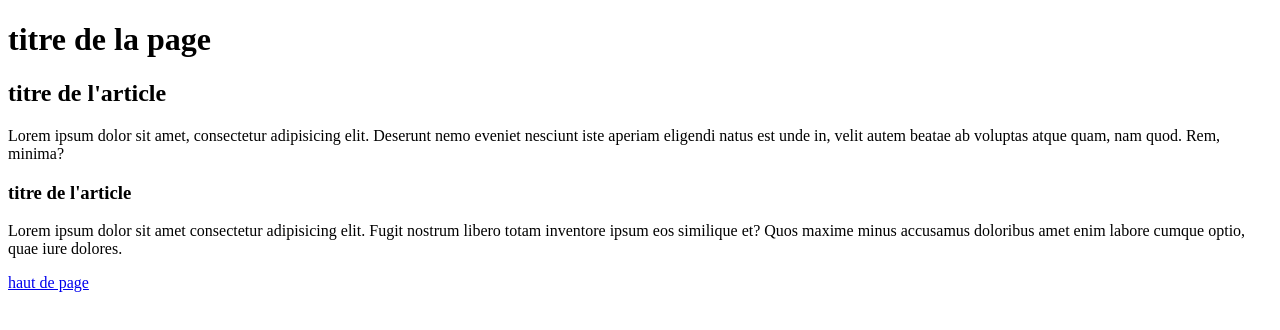
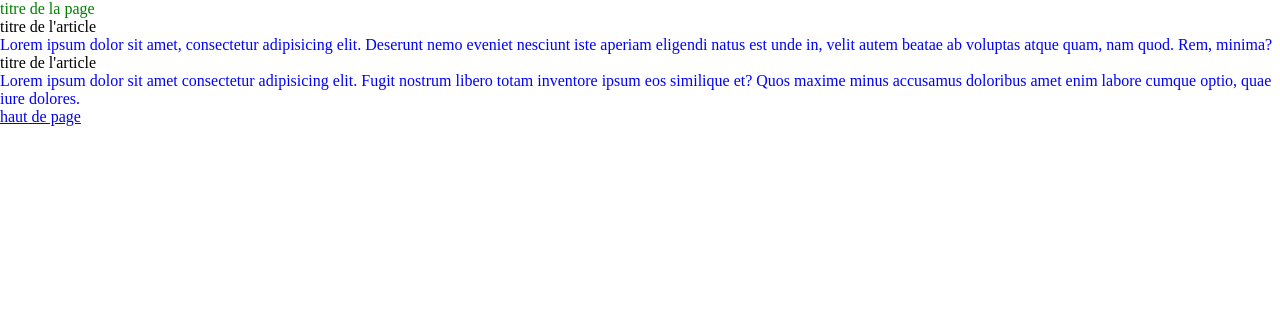
Before and after one commit to BahiaL/TPDuo, a plain HTML site: page index.html in a window 1280 px wide. Drawn offline with Linux system fonts and the light colour scheme.

Commit message:
css ajout

```diff
--- a/index.html
+++ b/index.html
@@ -5,6 +5,7 @@
     <meta http-equiv="X-UA-Compatible" content="IE=edge">
     <meta name="viewport" content="width=device-width, initial-scale=1.0">
     <title>Document</title>
+    <link rel="stylesheet" href="style.css">
 </head>
 <body>
     <header>
--- /dev/null
+++ b/style.css
@@ -0,0 +1,31 @@
+/* reset */
+
+html, body, div, span, applet, object, iframe,
+h1, h2, h3, h4, h5, h6, p, blockquote, pre,
+a, abbr, acronym, address, big, cite, code,
+del, dfn, em, img, ins, kbd, q, s, samp,
+small, strike, strong, sub, sup, tt, var,
+b, u, i, center,
+dl, dt, dd, ol, ul, li,
+fieldset, form, label, legend,
+table, caption, tbody, tfoot, thead, tr, th, td,
+article, aside, canvas, details, embed,
+figure, figcaption, footer, header, hgroup,
+menu, nav, output, ruby, section, summary,
+time, mark, audio, video {
+	margin: 0;
+	padding: 0;
+	border: 0;
+	font-size: 100%;
+	font: inherit;
+	vertical-align: baseline;
+}
+
+/* css */
+
+h1{
+    color: green;
+}
+p{
+    color: blue;
+}
```
